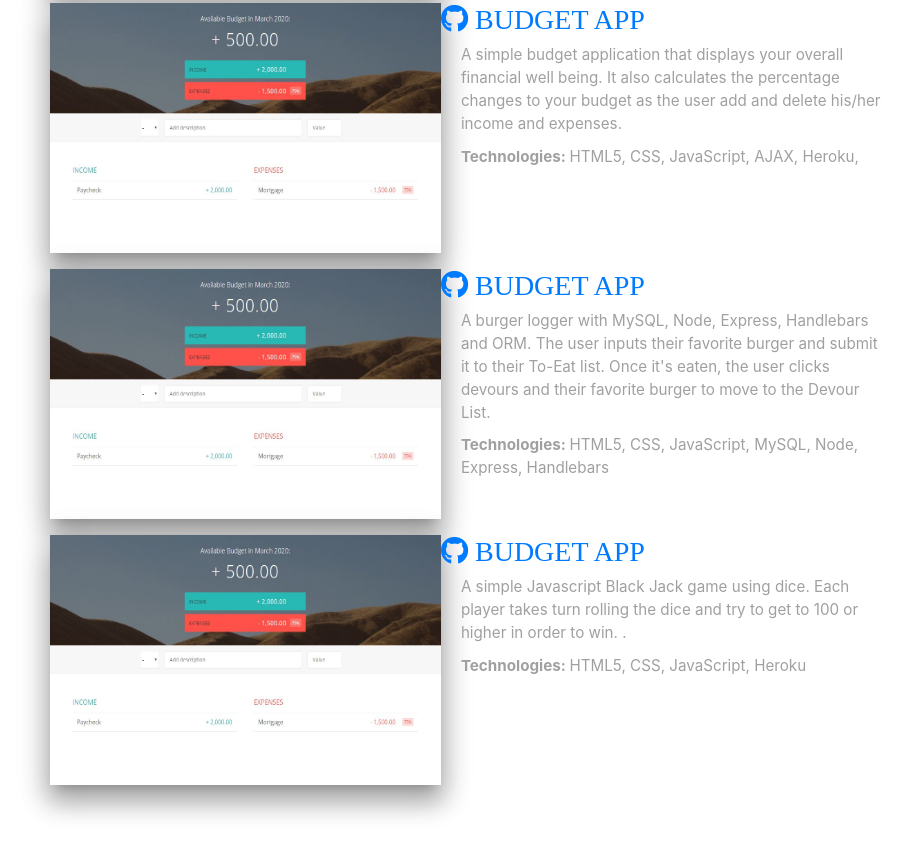
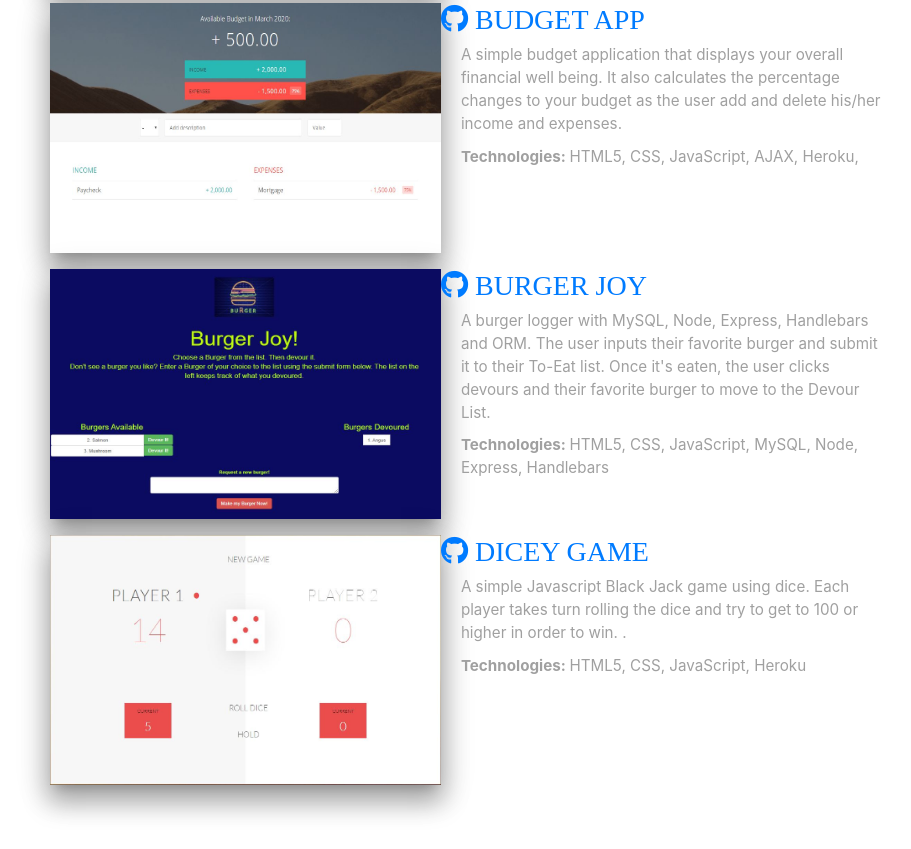
Before and after one commit to laugeorge/laugeorge.github.io, a website with bundled scripts: page index.html in a window 1280 px wide. Shown: the part 5647-6496 px from the top of the page, without its empty margins (296-1207 px from the left). Built offline with nearby package versions, Linux system fonts and the light colour scheme; files whose address does not match are found by name; a web font is replaced by a local one.

Commit message:
updated portfolio snpashots

```diff
--- a/index.html
+++ b/index.html
@@ -453,12 +453,12 @@
           <div class="spotlight-box">
             <div class="image cover-box cover-left">
               <a href="https://burger-joy.herokuapp.com/index" target="_blank">
-                <img href="https://burger-joy.herokuapp.com/index" target="_blank" src="img/budget-snapshot.jpg" alt="Simple Planning" style='width:400px; height: 250px;' />
+                <img href="https://burger-joy.herokuapp.com/index" target="_blank" src="img/burgerjoy-snapshot.jpg" alt="Simple Planning" style='width:400px; height: 250px;' />
               </a>
             </div>
 
             <div class="project-description text-box text-right text-align">
-              <h3 align='left'><a href="https://github.com/laugeorge/burger" class="icon brands fab fa-github" target="_blank"><span class="label"></span> Budget App</h2></a>
+              <h3 align='left'><a href="https://github.com/laugeorge/burger" class="icon brands fab fa-github" target="_blank"><span class="label"></span> Burger Joy</h2></a>
               <p align='left'> A burger logger with MySQL, Node, Express, Handlebars and ORM. The user inputs their favorite burger and submit it to their To-Eat list. Once it's eaten, the user clicks devours and their favorite burger to move to the Devour List.</p>
 
               <p align='left'><strong class="details">Technologies: </strong>HTML5, CSS, JavaScript, MySQL, Node, Express, Handlebars </p>
@@ -471,12 +471,12 @@
           <div class="spotlight-box">
             <div class="image cover-box cover-left">
               <a href="https://dicey-black-jack.herokuapp.com/" target="_blank">
-                <img href="https://dicey-black-jack.herokuapp.com/" target="_blank" src="img/budget-snapshot.jpg" alt="Simple Planning" style='width:400px; height: 250px;' />
+                <img href="https://dicey-black-jack.herokuapp.com/" target="_blank" src="img/dicey-snapshot.jpg" alt="Simple Planning" style='width:400px; height: 250px;' />
               </a>
             </div>
 
             <div class="project-description text-box text-right text-align">
-              <h3 align='left'><a href="https://github.com/laugeorge/diceygame" class="icon brands fab fa-github" target="_blank"><span class="label"></span> Budget App</h2></a>
+              <h3 align='left'><a href="https://github.com/laugeorge/diceygame" class="icon brands fab fa-github" target="_blank"><span class="label"></span> Dicey Game</h2></a>
               <p align='left'> A simple Javascript Black Jack game using dice. Each player takes turn rolling the dice and try to get to 100 or higher in order to win. .</p>
 
               <p align='left'><strong class="details">Technologies: </strong>HTML5, CSS, JavaScript, Heroku </p>
```
Also changed, not shown: img/burgerjoy-snapshot.jpg (added), img/dicey-snapshot.JPG (added).
